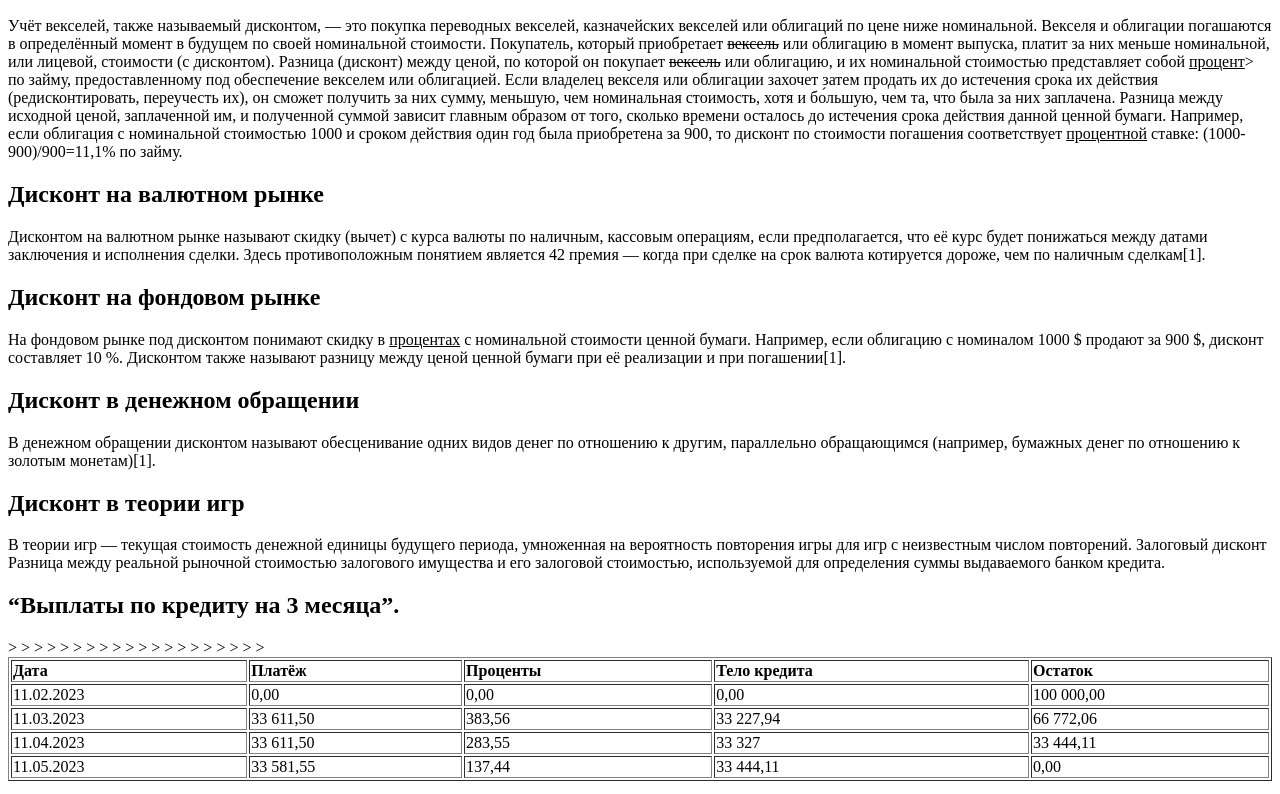
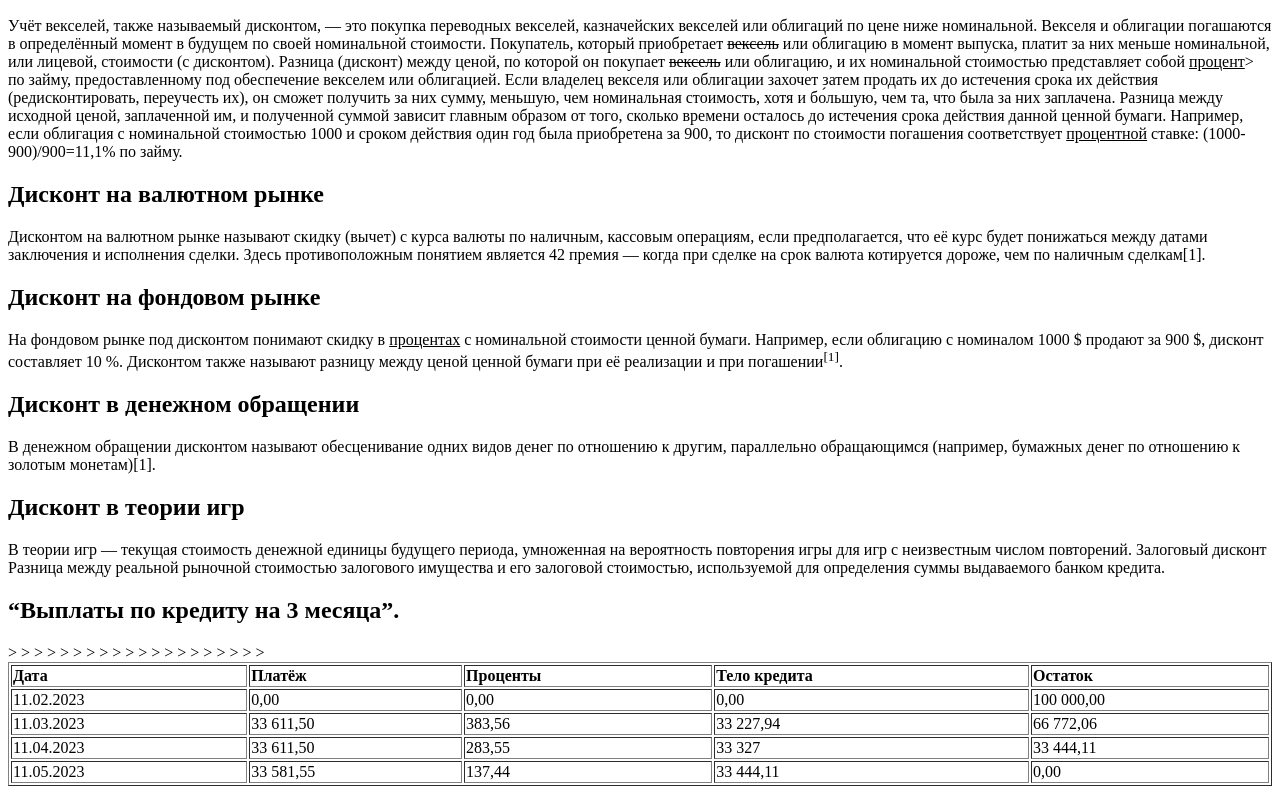
Before and after one commit to reaper666105/web-programming_labs, a plain HTML site: page labl.html in a window 1280 px wide. Shown: the part 753-1547 px from the top of the page. Drawn offline with Linux system fonts and the light colour scheme.

Commit message:
корректировка

```diff
--- a/labl.html
+++ b/labl.html
@@ -84,7 +84,7 @@
         с номинальной стоимости ценной бумаги. Например, если
         облигацию с номиналом 1000 $ продают за 900 $, дисконт
         составляет 10 %. Дисконтом также называют разницу между
-        ценой ценной бумаги при её реализации и при погашении[1].
+        ценой ценной бумаги при её реализации и при погашении<sup>[1]</sup>.
     </p>
 
     <h2>Дисконт в денежном обращении </h2>
```
